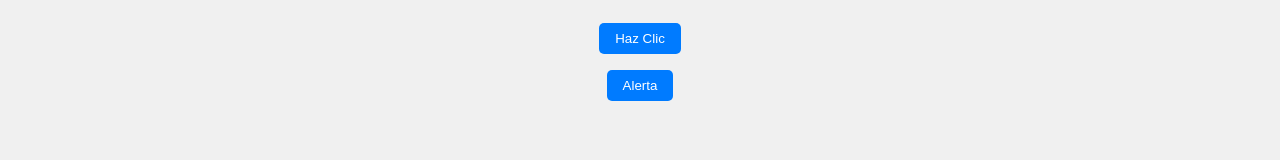
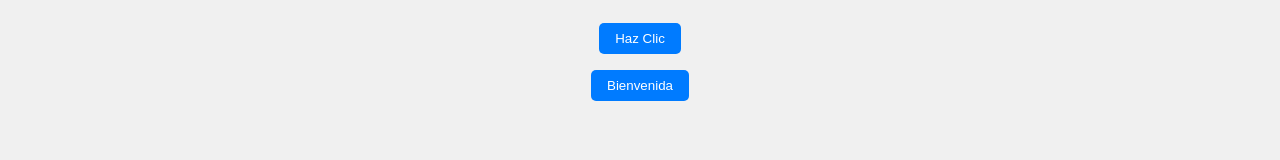
Before and after one commit to SantiagoZurc/AluraArg.io, a plain HTML site: page index.html in a window 1280 px wide. Shown: the part 129-289 px from the top of the page. Drawn offline with Linux system fonts and the light colour scheme.

Commit message:
Update index.html

```diff
--- a/index.html
+++ b/index.html
@@ -13,7 +13,7 @@
 
     <main>
         <button id="showPrompt">Haz Clic</button>
-        <button id="showAlert">Alerta</button>
+        <button id="showAlert">Bienvenida</button>
         <div id="content"></div>
     </main>
 
```
